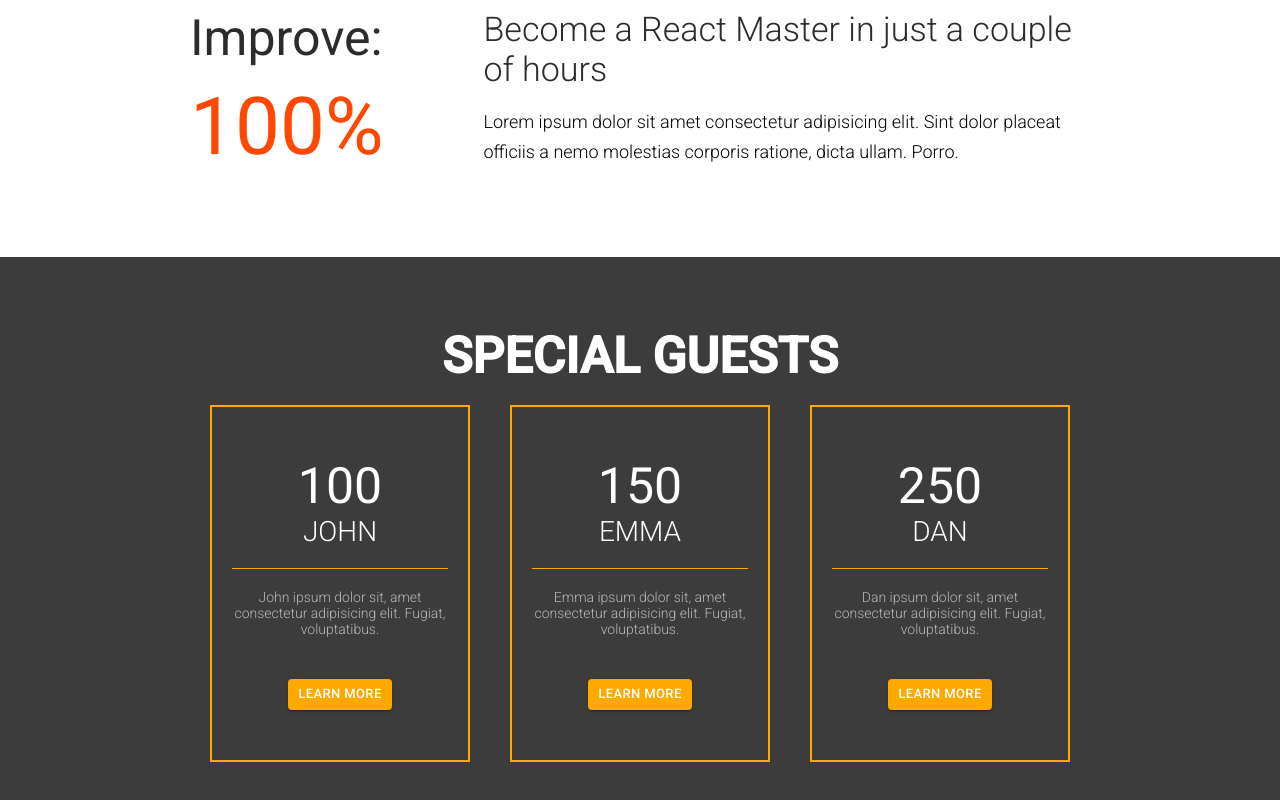
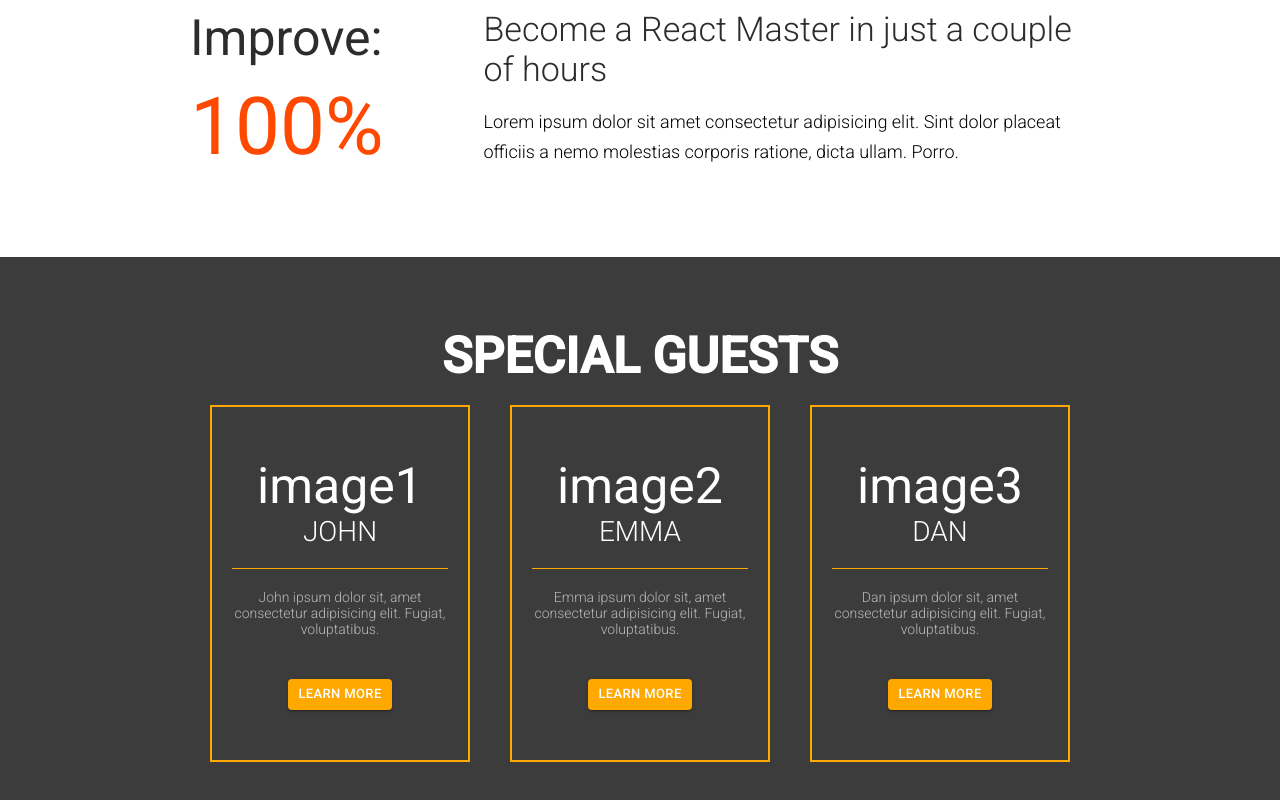
Before and after one commit to richardmf9425/MeetUp_React_Project, a React (Create React App) app: page / in a window 1280 px wide. Shown: the part 1867-2667 px from the top of the page. Built offline with nearby package versions, Linux system fonts and the light colour scheme.

Commit message:
Change guest names in cards

```diff
--- a/src/components/guests/Guests.js
+++ b/src/components/guests/Guests.js
@@ -4,7 +4,7 @@ import Zoom from 'react-reveal/Zoom';
 
 export class Guests extends Component {
 	state = {
-		pics: [ 100, 150, 250 ],
+		pics: [ 'image1', 'image2', 'image3' ],
 		names: [ 'John', 'Emma', 'Dan' ],
 		desc: [
 			'John ipsum dolor sit, amet consectetur adipisicing elit. Fugiat, voluptatibus.',
```
